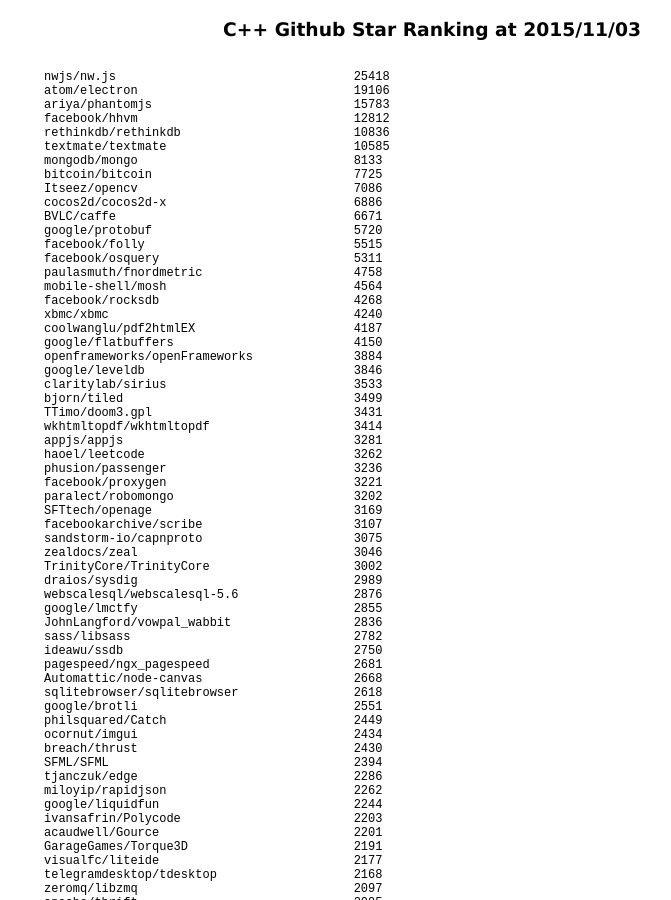
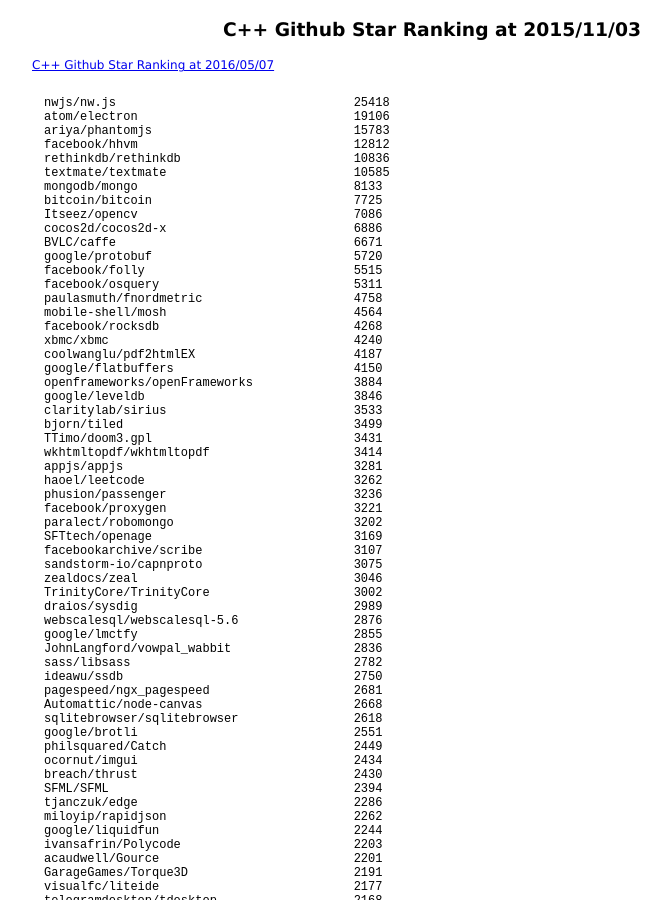
Before and after one commit to 38elements/38elements.github.com, a Jekyll site: the page built from _posts/2015-11-03-cpp-repository-github-star-ranking.md, in a window 1280 px wide and 900 px high. Shown: the whole window, without its empty margins (208-879 px from the left). Built offline with Jekyll 4.4.1, drawn with Linux system fonts in a browser that asks for light colours.

Commit message:
Update 2015-11-03-cpp-repository-github-star-ranking.md

```diff
--- a/_posts/2015-11-03-cpp-repository-github-star-ranking.md
+++ b/_posts/2015-11-03-cpp-repository-github-star-ranking.md
@@ -2,6 +2,7 @@
 layout: posts
 title: C++ Github Star Ranking at 2015/11/03
 ---
+[C++ Github Star Ranking at 2016/05/07](/2016/05/09/cpp-repository-github-star-ranking.html)
 <pre style="background-color: white;border: none;">
 nwjs/nw.js                                 25418
 atom/electron                              19106
```
